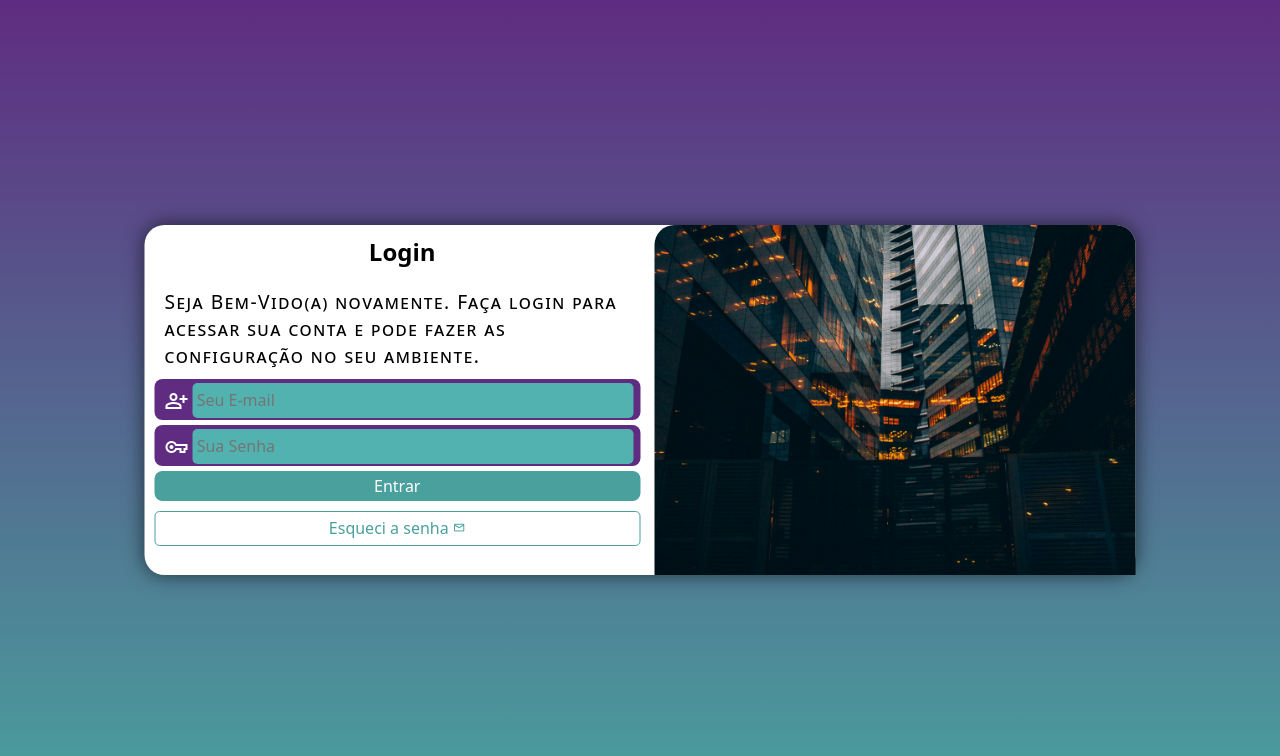
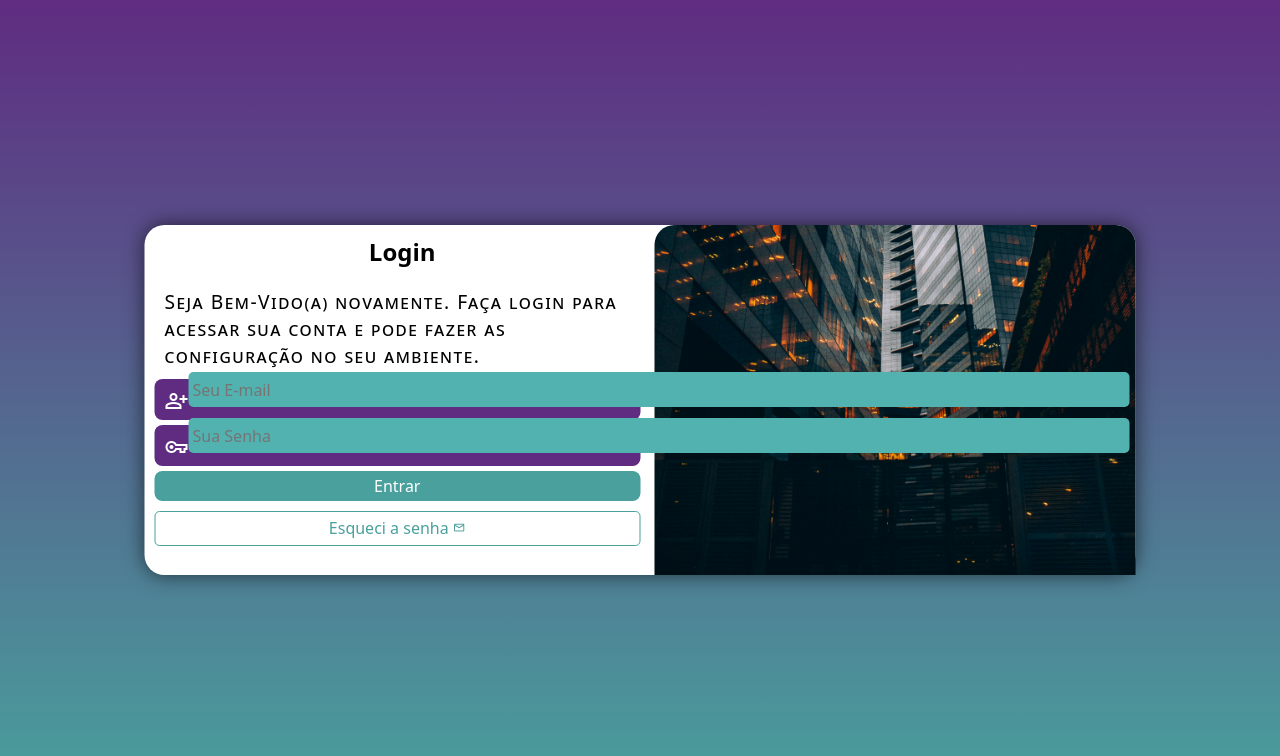
Before and after one commit to igortavares3/projeto-login, a plain HTML site: page index.html in a window 1280 px wide. Drawn offline with nearby package versions, Linux system fonts and the light colour scheme.

Commit message:
Projeto Login

```diff
--- a/estilos/style.css
+++ b/estilos/style.css
@@ -96,6 +96,7 @@ div.campo > input:focus-within {
 }
 
 div.campo > input {
+    position: absolute;
     width: calc(99% - 40px);
     height: 35px;
     background-color: #51b2af;
```
